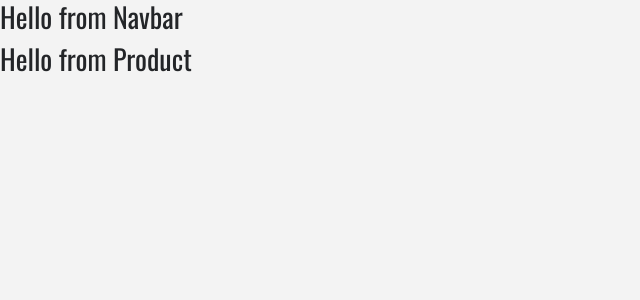
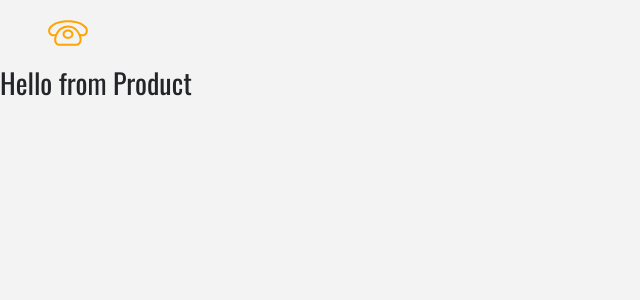
Before and after one commit to nilankh/EcommerceProject, a React (Create React App) app: page / in a window 1280 px wide. Shown: the top 300 px of the page, without its empty margins (0-640 px from the left). Built offline with nearby package versions, Linux system fonts and the light colour scheme.

Commit message:
working on navbar

```diff
--- a/src/components/Navbar.js
+++ b/src/components/Navbar.js
@@ -1,13 +1,20 @@
-import React, { Component } from 'react'
+import React, { Component } from "react";
+import { Link } from "react-router-dom";
+import logo from "../logo.svg";
 
 class Navbar extends Component {
-    render() {
-        return (
-            <div>
-                <h3>Hello from Navbar</h3>
-            </div>
-        )
-    }
+  render() {
+    return (
+      <nav className="navbar navbar-expand-sm navbar-dark px-sm-5">
+        {/* https://www.iconfinder.com/icons/1243689/call_phone_icon Creative
+        Commons (Attribution 3.0 Unported);
+        https://www.iconfinder.com/Makoto_msk  */}
+        <Link to="/">
+          <img src={logo} alt="store" className="navbar-brand" />
+        </Link>
+      </nav>
+    );
+  }
 }
 
-export default Navbar
+export default Navbar;
```
